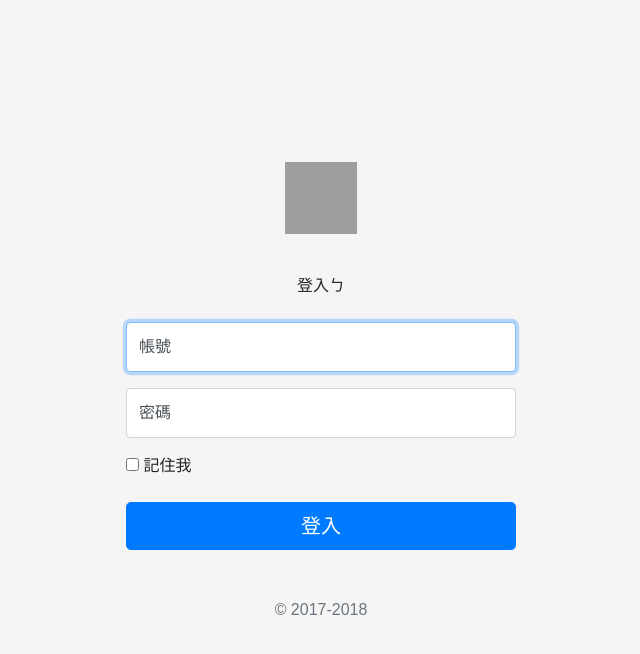
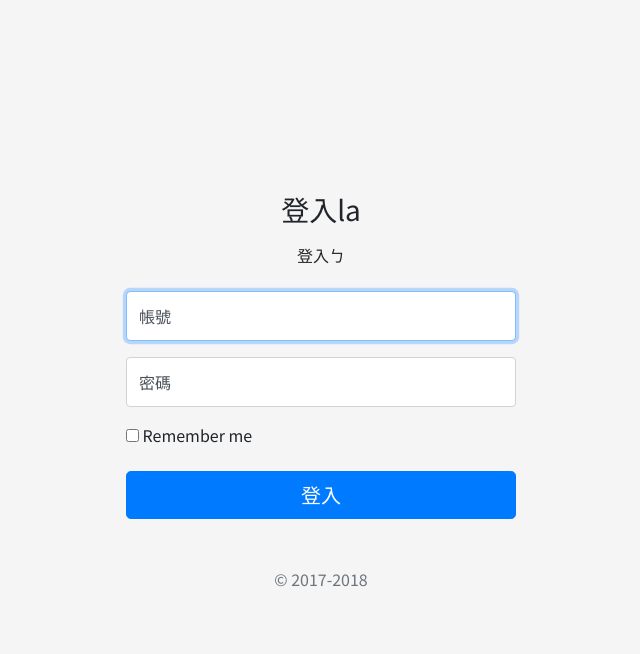
Before and after one commit to yuchingtw/Webpages_Development_Final_Project, a Django app: a page that uses mysite/web/templates/login/login.html in a window 1280 px wide. Shown: the top 654 px of the page, without its empty margins (319-959 px from the left). Run offline with Django 3.2, Linux system fonts and the light colour scheme; some libraries are stand-ins or nearby versions; grey boxes are pictures that could not be loaded.

Commit message:
login fixed

```diff
--- a/mysite/web/templates/login/login.html
+++ b/mysite/web/templates/login/login.html
@@ -10,6 +10,9 @@
     <link rel="stylesheet" href="https://maxcdn.bootstrapcdn.com/bootstrap/4.0.0/css/bootstrap.min.css" integrity="sha384-Gn5384xqQ1aoWXA+058RXPxPg6fy4IWvTNh0E263XmFcJlSAwiGgFAW/dAiS6JXm"
         crossorigin="anonymous">
 
+    <!-- Google Font -->
+    <link href="http://fonts.googleapis.com/earlyaccess/notosanstc.css" rel="stylesheet">
+
     <!-- Custom styles for this template -->
     <link href="{% static 'login.css' %}" rel="stylesheet">
 
@@ -17,46 +20,43 @@
 </head>
 
 <body>
-    <form class="form-signin" action="/web/login/" method="post">
+    <form class=" form-signin" action="/web/login/" method="post">
         {% csrf_token %}
-
         <div class="text-center mb-4">
-            <img class="mb-4" src="https://getbootstrap.com/assets/brand/bootstrap-solid.svg" alt="" width="72" height="72">
-            <h1 class="h3 mb-3 font-weight-normal"></h1>
+            <h1 class="h3 mb-3 font-weight-normal">登入la</h1>
             <p>登入ㄅ</p>
         </div>
 
-        <div class="form-label-group">
+        <div class="form-label-group ">
             <input type="text" name="username" id="username" class="form-control" placeholder="Email address" required autofocus>
-            <label for="inputEmail">帳號</label>
+            <label for="username">帳號</label>
         </div>
 
-        <div class="form-label-group">
-            <input type="password" name="password" id="password" class="form-control" placeholder="Password" required>
-            <label for="inputPassword">密碼</label>
+        <div class="form-label-group ">
+            <input type="password" name="password" id="password" class="form-control " placeholder="Password" required>
+            <label for="password">密碼</label>
         </div>
 
         <div class="checkbox mb-3">
             <label>
-                <input type="checkbox" value="remember-me"> 記住我
+                <input type="checkbox" value="remember-me"> Remember me
             </label>
         </div>
-        <button class="btn btn-lg btn-primary btn-block" type="submit">登入</button>
-        <input type="hidden" name="next" value="{{ next }}" />
-        <p class="mt-5 mb-3 text-muted text-center">&copy; 2017-2018</p>
+
+        <button class="btn btn-lg btn-primary btn-block " type="submit " value="登入 ">登入</button>
+        <p class="mt-5 mb-3 text-muted text-center ">&copy; 2017-2018</p>
+
     </form>
 
-    <!--
-    <form action="/web/login/" method="post">
-        {% csrf_token %} 帳號
+    <!-- Optional JavaScript -->
+    <!-- jQuery first, then Popper.js, then Bootstrap JS -->
+    <script src="https://code.jquery.com/jquery-3.2.1.slim.min.js " integrity="sha384-KJ3o2DKtIkvYIK3UENzmM7KCkRr/rE9/Qpg6aAZGJwFDMVNA/GpGFF93hXpG5KkN "
+        crossorigin="anonymous "></script>
+    <script src="https://cdnjs.cloudflare.com/ajax/libs/popper.js/1.12.9/umd/popper.min.js " integrity="sha384-ApNbgh9B+Y1QKtv3Rn7W3mgPxhU9K/ScQsAP7hUibX39j7fakFPskvXusvfa0b4Q "
+        crossorigin="anonymous "></script>
+    <script src="https://maxcdn.bootstrapcdn.com/bootstrap/4.0.0/js/bootstrap.min.js " integrity="sha384-JZR6Spejh4U02d8jOt6vLEHfe/JQGiRRSQQxSfFWpi1MquVdAyjUar5+76PVCmYl "
+        crossorigin="anonymous "></script>
 
-        <input type="text" name="username" id="username">
-        <br> 密碼
-        <input type="password" name="password" id="password">
-        <br>
-        <input type="submit" value="登入">
-    </form>
-    -->
 </body>
 
 </html>
```
Also changed, not shown: mysite/web/templates/index.html (+4 -3 lines), mysite/static/login.css (line endings or trailing spaces).
